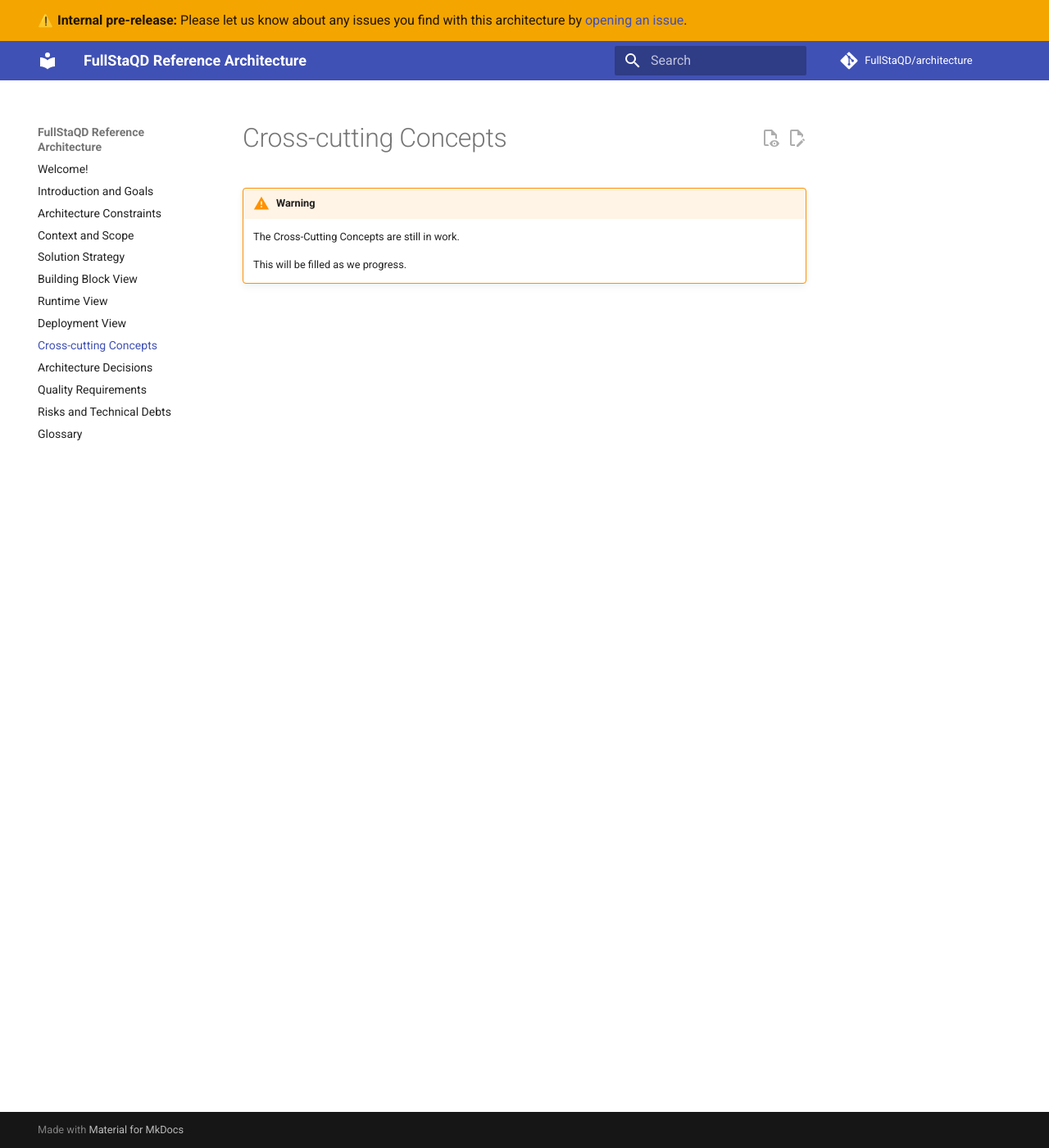
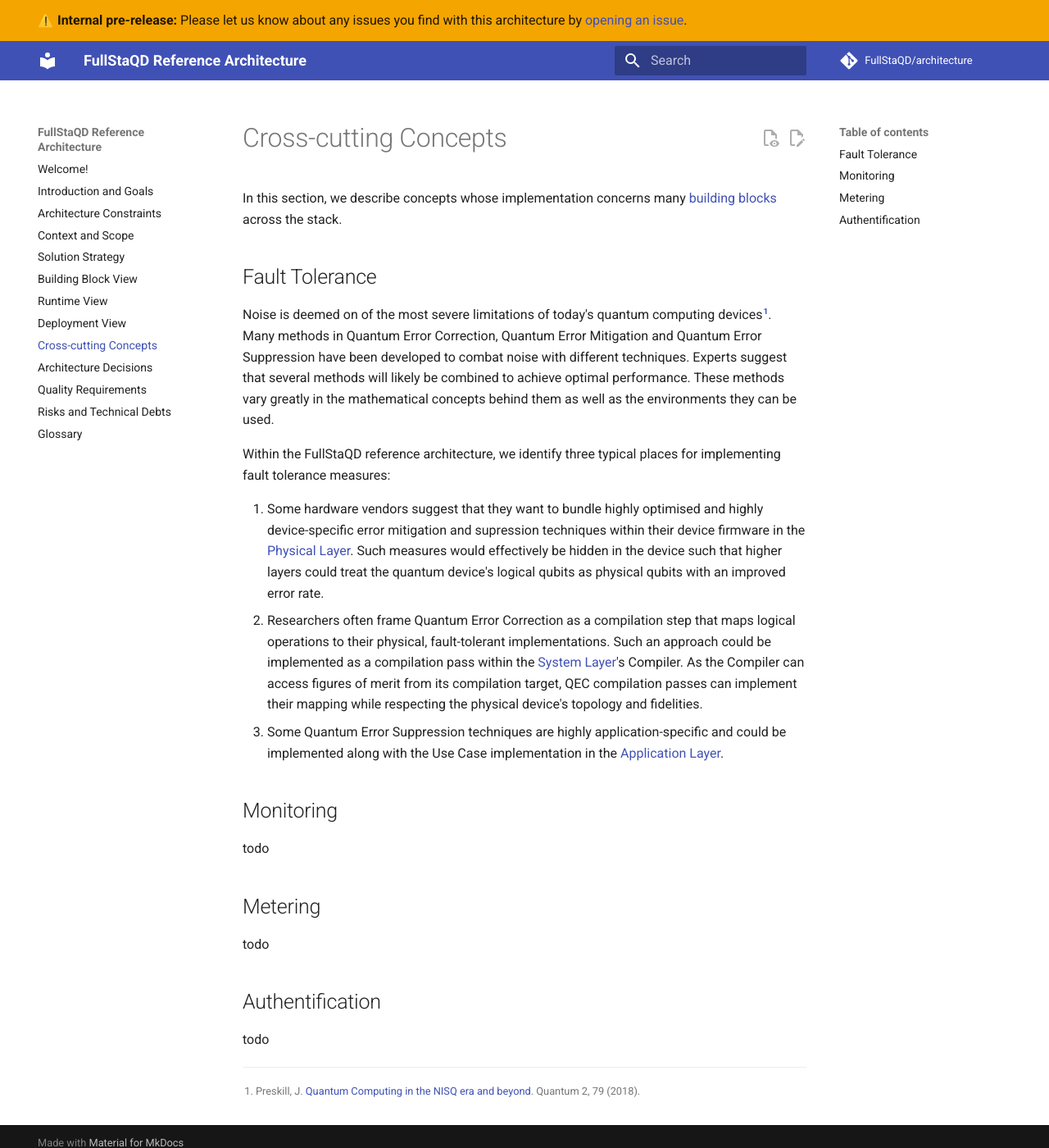
Before and after one commit to FullStaQD/architecture, an MkDocs documentation site: the page built from docs/08_concepts.md, in a window 1280 px wide and 1400 px high. Shown: the whole window at 82% size. Built offline with MkDocs 1.6.1 and Material for MkDocs 9.7.7, drawn with Linux system fonts in a browser that asks for light colours; comment, search, counter and statistics services are not loaded; the version menu is left out.

Commit message:
feat: document fault tolerance as a cross-cutting concern

```diff
--- a/docs/08_concepts.md
+++ b/docs/08_concepts.md
@@ -1,8 +1,46 @@
-# Cross-cutting Concepts {#section-concepts}
+# Cross-cutting Concepts
 
+In this section, we describe concepts whose implementation concerns many
+[building blocks](./05_building_block_view.md) across the stack.
 
-!!! warning
+## Fault Tolerance
+Noise is deemed on of the most severe limitations of today's quantum computing
+devices[^preskill-nisq].
+Many methods in Quantum Error Correction, Quantum Error Mitigation and Quantum
+Error Suppression have been developed to combat noise with different techniques.
+Experts suggest that several methods will likely be combined to achieve optimal
+performance.
+These methods vary greatly in the mathematical concepts behind them as well as
+the environments they can be used.
 
-    The Cross-Cutting Concepts are still in work.
+Within the FullStaQD reference architecture, we identify three typical places
+for implementing fault tolerance measures:
 
-    This will be filled as we progress.
+1. Some hardware vendors suggest that they want to bundle highly optimised and
+   highly device-specific error mitigation and supression techniques within
+   their device firmware in the
+   [Physical Layer](./05_building_block_view.md#_white_box_phys_layer).
+   Such measures would effectively be hidden in the device such that higher
+   layers could treat the quantum device's logical qubits as physical qubits
+   with an improved error rate.
+2. Researchers often frame Quantum Error Correction as a compilation step that
+   maps logical operations to their physical, fault-tolerant implementations.
+   Such an approach could be implemented as a compilation pass within the
+   [System Layer](./05_building_block_view.md#_white_box_sys_layer)'s Compiler.
+   As the Compiler can access figures of merit from its compilation target,
+   QEC compilation passes can implement their mapping while respecting the
+   physical device's topology and fidelities.
+3. Some Quantum Error Suppression techniques are highly application-specific and
+   could be implemented along with the Use Case implementation in the
+   [Application Layer](./05_building_block_view.md#_white_box_app_layer).
+
+[^preskill-nisq]: Preskill, J. [Quantum Computing in the NISQ era and beyond](https://quantum-journal.org/papers/q-2018-08-06-79/). Quantum 2, 79 (2018).
+
+## Monitoring
+todo
+
+## Metering
+todo
+
+## Authentification
+todo
--- a/mkdocs.yml
+++ b/mkdocs.yml
@@ -4,6 +4,7 @@
   features:
     - content.action.edit
     - content.action.view
+    - content.footnote.tooltips
   custom_dir: overrides
 markdown_extensions:
   - attr_list
@@ -14,6 +15,7 @@
   - admonition
   - pymdownx.details
   - pymdownx.superfences
+  - footnotes
 
   - toc:
       toc_depth: 4
```
